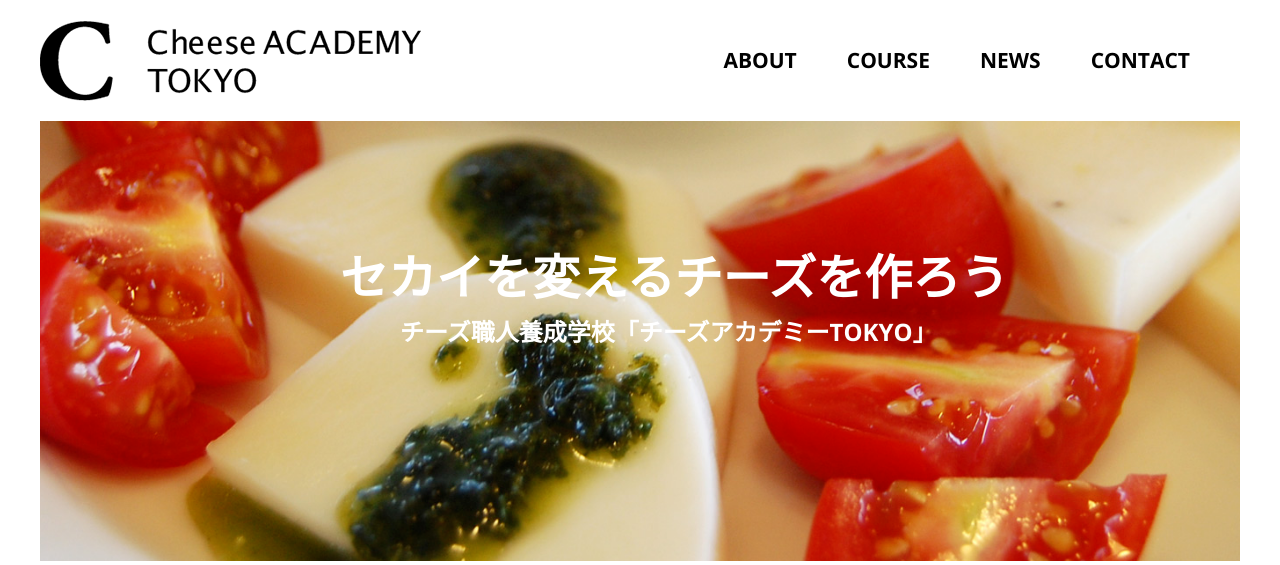
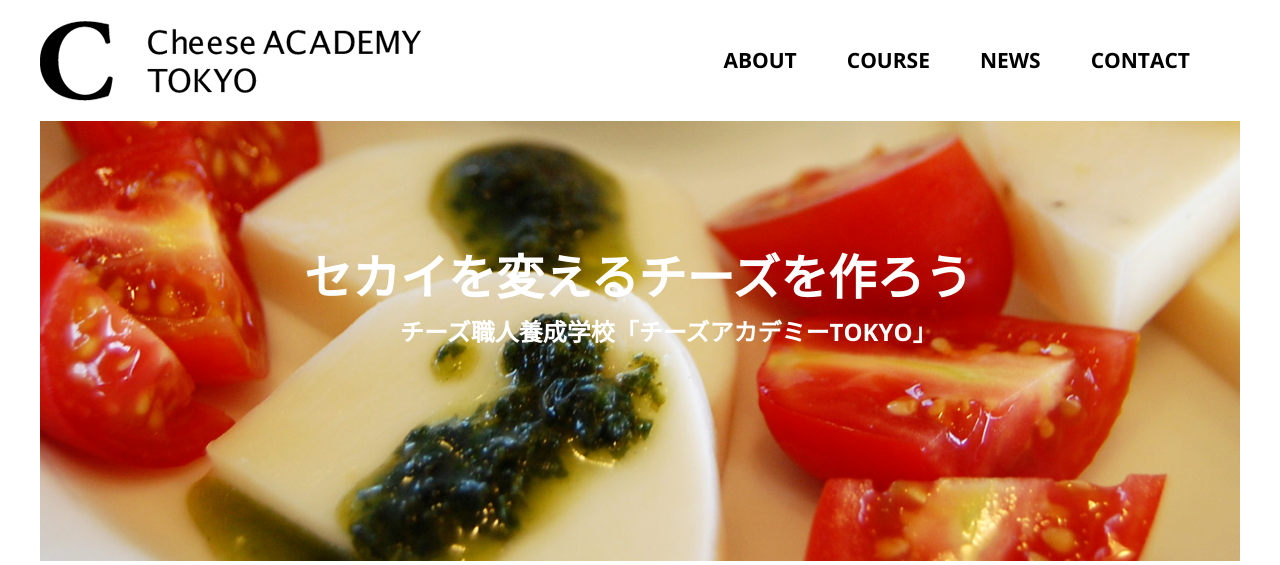
Before and after one commit to KazutoKitaoka7199/repository, a PHP site: page /html/index.html in a window 1280 px wide. Shown: the top 565 px of the page. Run offline with PHP 8.4, Linux system fonts and the light colour scheme.

Commit message:
微修正

```diff
--- a/html_kitaoka_08/css/style.css
+++ b/html_kitaoka_08/css/style.css
@@ -64,7 +64,7 @@ li{
 
 .header-images>h1.site-title{
     top: 30%;
-    left: 25%;
+    left: 22%;
     font-size:3em;
 }
 
```
